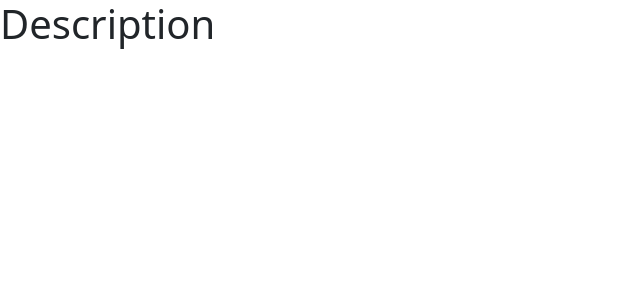
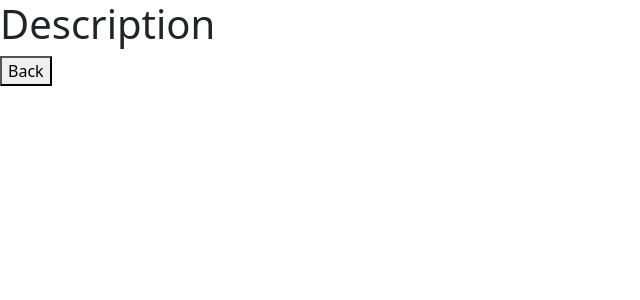
Before and after one commit to emmaxy07/React-Hooks-Checkpoint, a React (Create React App) app: page /description in a window 1280 px wide. Shown: the top 300 px of the page, without its empty margins (0-640 px from the left). Built offline with nearby package versions, Linux system fonts and the light colour scheme.

Commit message:
back button in description  updated

```diff
--- a/src/components/Description.js
+++ b/src/components/Description.js
@@ -1,9 +1,14 @@
 import React from 'react'
+import { useHistory } from 'react-router-dom'
 
 function Description(props) {
+
+  let history = useHistory()
+
   return (
     <div>
       <h1>Description</h1>
+      <button onClick={() => {history.push("/")}}>Back</button>
     </div>
   )
 }
```
